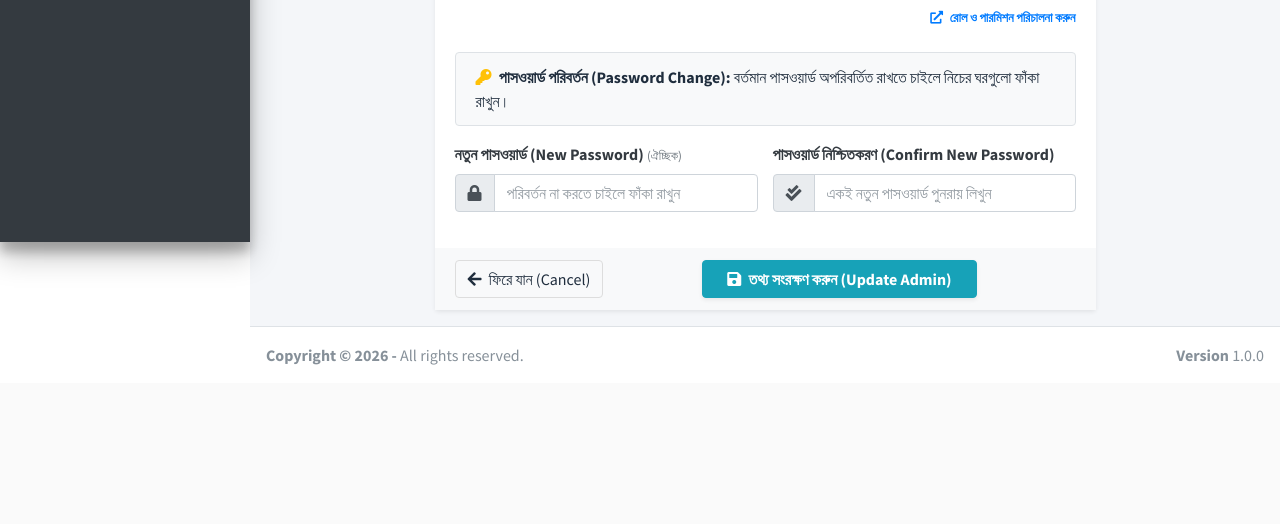
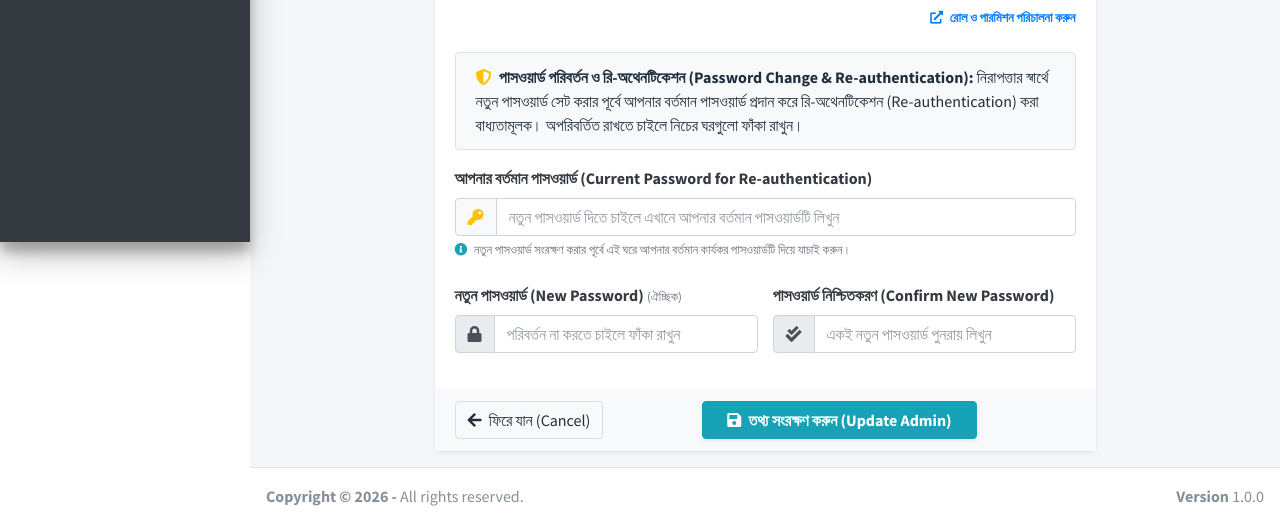
Before and after one commit to bdnahid55/single-product-landing-website, a Laravel app: template resources/views/admin/users/edit.blade.php in a window 1280 px wide. Shown: the part 558-1082 px from the top of the page. Before the commit the page ends 923 px from the top, so only its background shows below. Run offline with Laravel 12, Linux system fonts and the light colour scheme; the template is opened without the code that fills it, so the values that code supplies are empty; the visitor is signed in with stand-in values (Sample User, id 1); parts of the project's set-up code (start-up, migrations or seed data) failed here and were passed over; some libraries are stand-ins or nearby versions.

Commit message:
version 1, revision 34

```diff
--- a/app/Http/Controllers/Admin/AuthController.php
+++ b/app/Http/Controllers/Admin/AuthController.php
@@ -157,6 +157,7 @@ class AuthController extends Controller
 
         Auth::login($user, $remember);
         $request->session()->regenerate();
+        session(['admin_last_activity' => time()]);
 
         $target = $user->can('view-dashboard')
             ? route('admin.dashboard')
--- a/resources/views/admin/partials/navbar.blade.php
+++ b/resources/views/admin/partials/navbar.blade.php
@@ -34,7 +34,11 @@
       </a>
 
       <div class="dropdown-menu dropdown-menu-right">
-        <span class="dropdown-item dropdown-header">{{ auth()->user()->email ?? 'admin@modhu.com' }}</span>
+        <span class="dropdown-item dropdown-header">{{ auth()->user()->email ?? '' }}</span>
+        <div class="dropdown-divider"></div>
+        <a href="{{ route('admin.users.edit', auth()->id()) }}" class="dropdown-item">
+          <i class="fas fa-user-shield mr-2 text-primary"></i> প্রোফাইল ও পাসওয়ার্ড পরিবর্তন
+        </a>
         <div class="dropdown-divider"></div>
         <form action="{{ route('admin.logout') }}" method="POST">
           @csrf
--- a/resources/views/admin/users/edit.blade.php
+++ b/resources/views/admin/users/edit.blade.php
@@ -132,8 +132,33 @@
           </div>
 
           <div class="alert alert-light border mt-4 mb-3">
-            <i class="fas fa-key text-warning mr-1"></i>
-            <strong>পাসওয়ার্ড পরিবর্তন (Password Change):</strong> বর্তমান পাসওয়ার্ড অপরিবর্তিত রাখতে চাইলে নিচের ঘরগুলো ফাঁকা রাখুন।
+            <i class="fas fa-shield-alt text-warning mr-1"></i>
+            <strong>পাসওয়ার্ড পরিবর্তন ও রি-অথেনটিকেশন (Password Change & Re-authentication):</strong>
+            নিরাপত্তার স্বার্থে নতুন পাসওয়ার্ড সেট করার পূর্বে আপনার বর্তমান পাসওয়ার্ড প্রদান করে রি-অথেনটিকেশন (Re-authentication) করা বাধ্যতামূলক। অপরিবর্তিত রাখতে চাইলে নিচের ঘরগুলো ফাঁকা রাখুন।
+          </div>
+
+          <!-- Current Password (Required for Re-authentication) -->
+          <div class="form-group mb-4">
+            <label for="current_password" class="font-weight-bold text-dark">
+              আপনার বর্তমান পাসওয়ার্ড (Current Password for Re-authentication)
+            </label>
+            <div class="input-group">
+              <div class="input-group-prepend">
+                <span class="input-group-text bg-light"><i class="fas fa-key text-warning"></i></span>
+              </div>
+              <input type="password"
+                     name="current_password"
+                     id="current_password"
+                     class="form-control @error('current_password') is-invalid @enderror"
+                     placeholder="নতুন পাসওয়ার্ড দিতে চাইলে এখানে আপনার বর্তমান পাসওয়ার্ডটি লিখুন"
+                     autocomplete="current-password">
+              @error('current_password')
+                <div class="invalid-feedback font-weight-bold">{{ $message }}</div>
+              @enderror
+            </div>
+            <small class="form-text text-muted">
+              <i class="fas fa-info-circle text-info mr-1"></i> নতুন পাসওয়ার্ড সংরক্ষণ করার পূর্বে এই ঘরে আপনার বর্তমান কার্যকর পাসওয়ার্ডটি দিয়ে যাচাই করুন।
+            </small>
           </div>
 
           <div class="row">
--- a/routes/web.php
+++ b/routes/web.php
@@ -46,23 +46,27 @@ Route::get('/sitemap.xml', function () {
     return response()->view('sitemap')->header('Content-Type', 'application/xml');
 })->name('sitemap');
 
-Route::get('/login', function () {
-    return redirect()->route('admin.login');
-})->name('login');
-
 /*
 |--------------------------------------------------------------------------
-| Admin Authentication Routes
+| Custom Admin Authentication Portal (/secure-portal)
 |--------------------------------------------------------------------------
 */
-Route::prefix('admin')->name('admin.')->group(function () {
-    Route::get('/login', [AuthController::class, 'showLoginForm'])->name('login');
-    Route::post('/login', [AuthController::class, 'login'])->name('login.submit');
+Route::prefix('secure-portal')->name('admin.')->group(function () {
+    Route::get('/', [AuthController::class, 'showLoginForm'])->name('login');
+    Route::post('/', [AuthController::class, 'login'])->name('login.submit');
     Route::get('/verify-otp', [AuthController::class, 'showOtpForm'])->name('otp.show');
     Route::post('/verify-otp', [AuthController::class, 'verifyOtp'])->name('otp.verify');
     Route::post('/resend-otp', [AuthController::class, 'resendOtp'])->name('otp.resend');
     Route::get('/cancel-otp', [AuthController::class, 'cancelOtp'])->name('otp.cancel');
     Route::post('/logout', [AuthController::class, 'logout'])->name('logout');
+});
+
+// Hide default /admin/login & /login from scanners/bots (Returns 404 Not Found)
+Route::any('/admin/login', function () {
+    abort(404);
+});
+Route::any('/login', function () {
+    abort(404);
 });
 
 /*
```
Also changed, not shown: app/Http/Controllers/Admin/UserController.php (+14 -0 lines), app/Http/Middleware/AdminMiddleware.php (+16 -0 lines), README.md, 1 other file.
